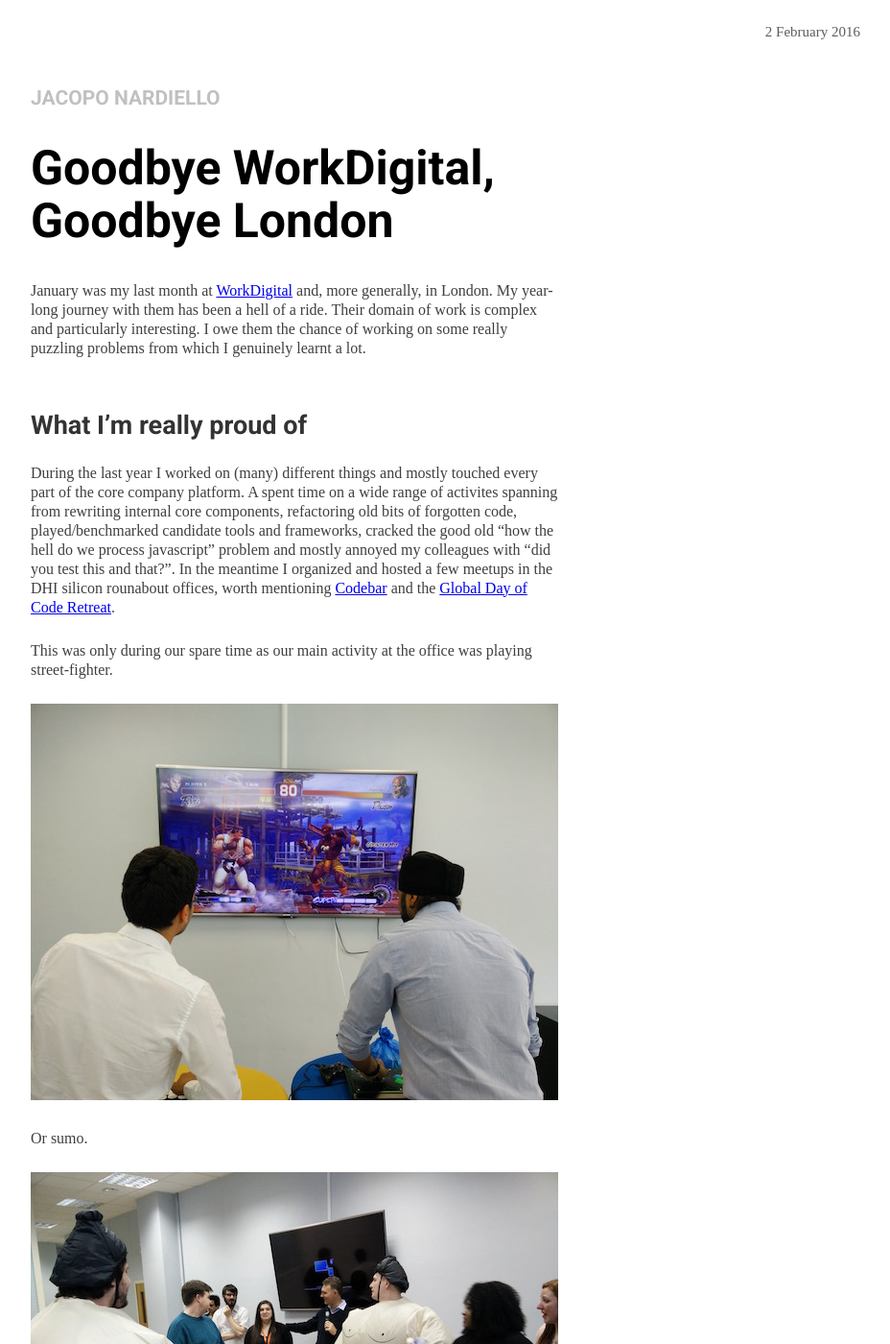
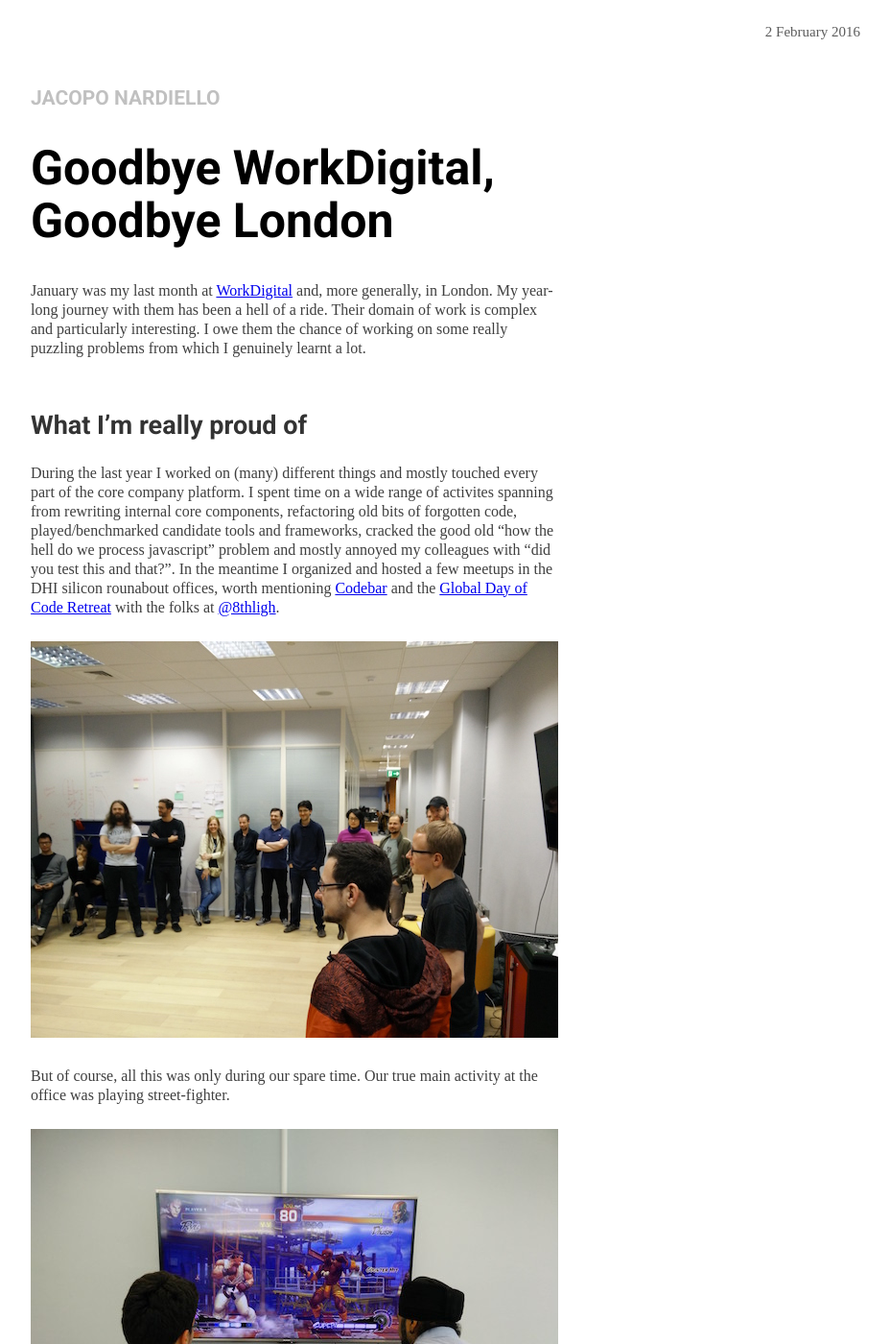
Before and after one commit to jnardiello/jnardiello.github.io, a Jekyll site: the page built from _posts/2016-02-03-goodbye-workdigital.md, in a window 1280 px wide and 1400 px high. Shown: the whole window at 96% size, without its empty margins (333-1261 px from the left). Built offline with Jekyll 4.4.1, drawn with Linux system fonts in a browser that asks for light colours; some web fonts are replaced; Markdown is read by kramdown in place of the engine named in the settings.

Commit message:
Adding gdcr pics

```diff
--- a/_posts/2016-02-03-goodbye-workdigital.md
+++ b/_posts/2016-02-03-goodbye-workdigital.md
@@ -8,9 +8,10 @@ January was my last month at [WorkDigital](http://workdigital.co.uk/) and, more
 
 ## What I'm really proud of
 
-During the last year I worked on (many) different things and mostly touched every part of the core company platform. A spent time on a wide range of activites spanning from rewriting internal core components, refactoring old bits of forgotten code, played/benchmarked candidate tools and frameworks, cracked the good old "how the hell do we process javascript" problem and mostly annoyed my colleagues with "did you test this and that?". In the meantime I organized and hosted a few meetups in the DHI silicon rounabout offices, worth mentioning [Codebar](http://codebar.io) and the [Global Day of Code Retreat](http://globalday.coderetreat.org/).
+During the last year I worked on (many) different things and mostly touched every part of the core company platform. I spent time on a wide range of activites spanning from rewriting internal core components, refactoring old bits of forgotten code, played/benchmarked candidate tools and frameworks, cracked the good old "how the hell do we process javascript" problem and mostly annoyed my colleagues with "did you test this and that?". In the meantime I organized and hosted a few meetups in the DHI silicon rounabout offices, worth mentioning [Codebar](http://codebar.io) and the [Global Day of Code Retreat](http://globalday.coderetreat.org/) with the folks at [@8thligh](http://twitter.com/8thLightInc).
+![GDCR]({{ site.url }}/img/gdcr.jpg)
 
-This was only during our spare time as our main activity at the office was playing street-fighter.
+But of course, all this was only during our spare time. Our true main activity at the office was playing street-fighter.
 ![Woaaah]({{ site.url }}/img/street_fighter.jpg)
 
 Or sumo.
```
Also changed, not shown: img/gdcr.jpg (added).
